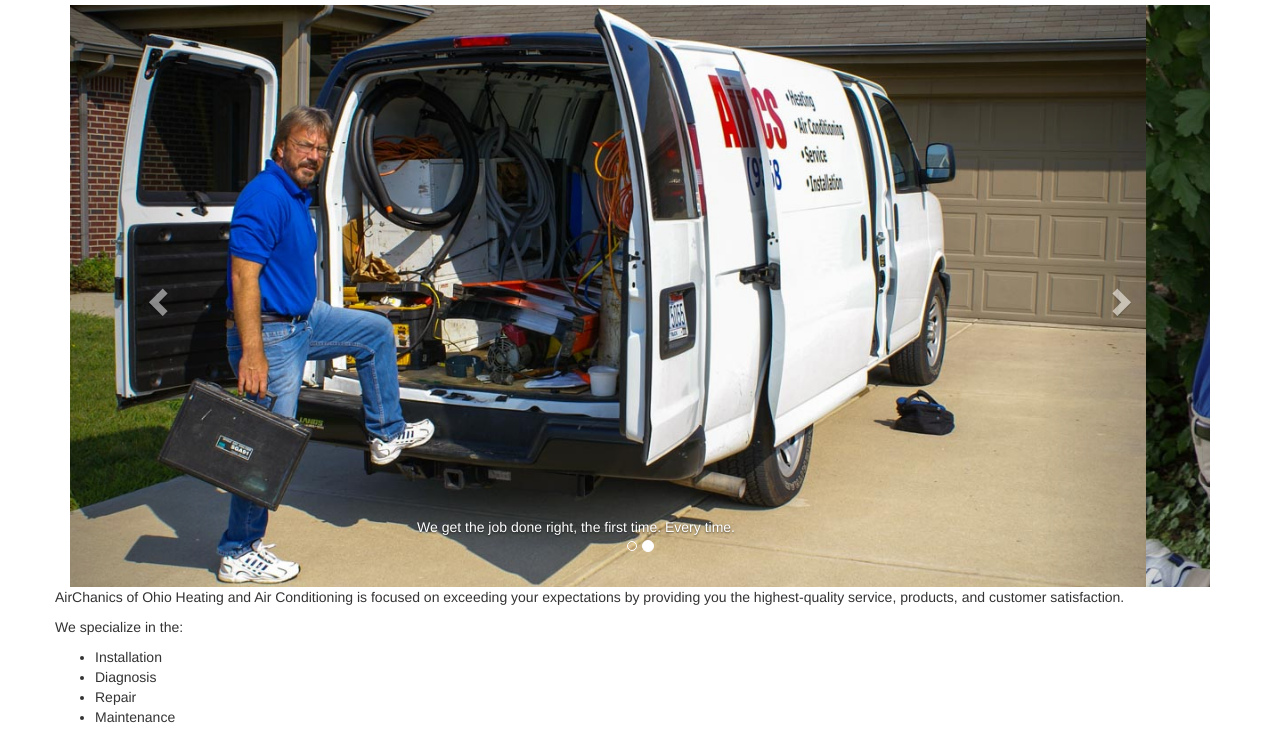
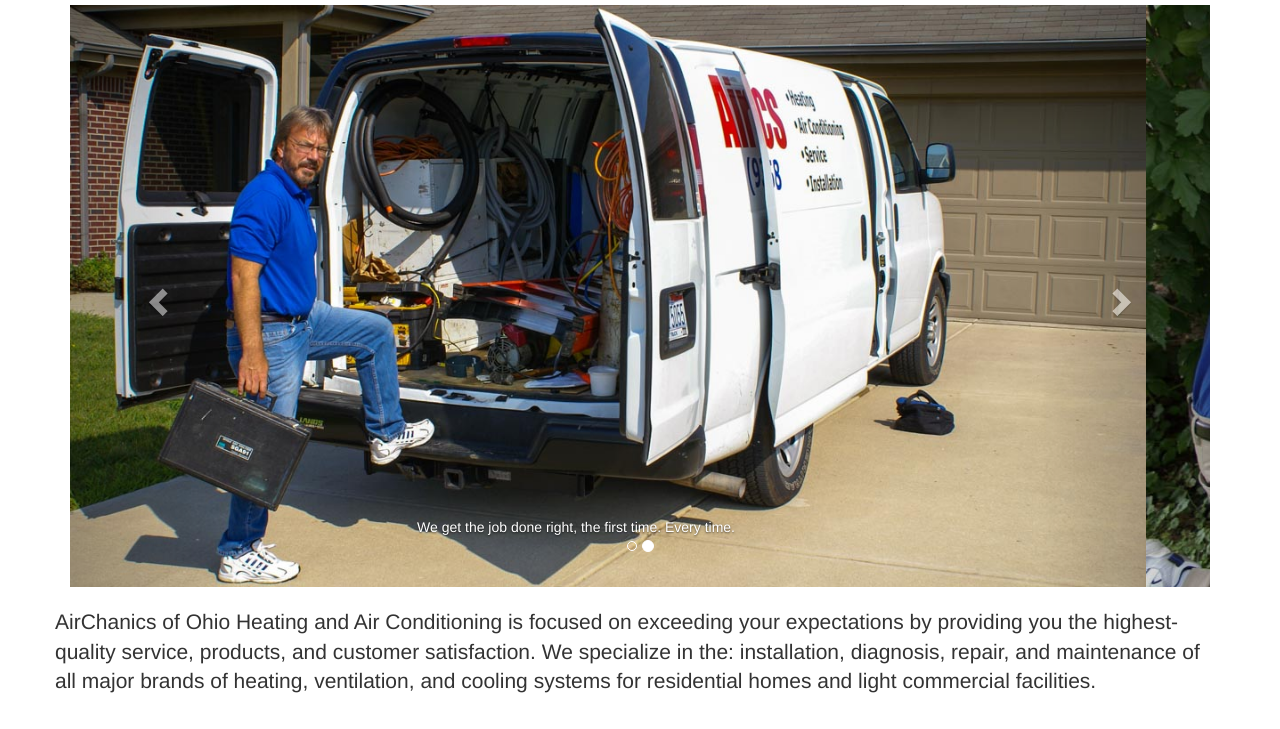
Before and after one commit to schneiderderek/airchanics, a plain HTML site: page index.html in a window 1280 px wide. Shown: the part 67-796 px from the top of the page. Drawn offline with nearby package versions, Linux system fonts and the light colour scheme.

Commit message:
Updated landing page

```diff
--- a/index.html
+++ b/index.html
@@ -76,21 +76,11 @@
           <span class="glyphicon glyphicon-chevron-right"></span>
         </a>
       </div>
-
+      <br>
       <div class="row">
          <div class="span6 offset4">
-            <p>AirChanics of Ohio Heating and Air Conditioning is focused on exceeding your expectations by providing you the highest-quality service, products, and customer satisfaction.</p>
-            <p>We specialize in the:
-            <ul>
-            <li>Installation</li>
-            <li>Diagnosis</li>
-            <li>Repair</li>
-            <li>Maintenance</li>
-            </ul>
-
-            of all major brands of heating, ventilation, and cooling systems
-            for residential homes and light commercial facilities.
-
+            <p class="lead">AirChanics of Ohio Heating and Air Conditioning is focused on exceeding your expectations by providing you the highest-quality service, products, and customer satisfaction. We specialize in the: installation, diagnosis, repair, and maintenance of all major brands of heating, ventilation, and cooling systems for residential homes and light commercial facilities.
+            <br><br>
             With AirChancis of Ohio you get: quality products installed
             the right way, the first time; dependable, certified technicians; guaranteed quotes; and 24/7 service all at one great price.</p>
          </div>
```
